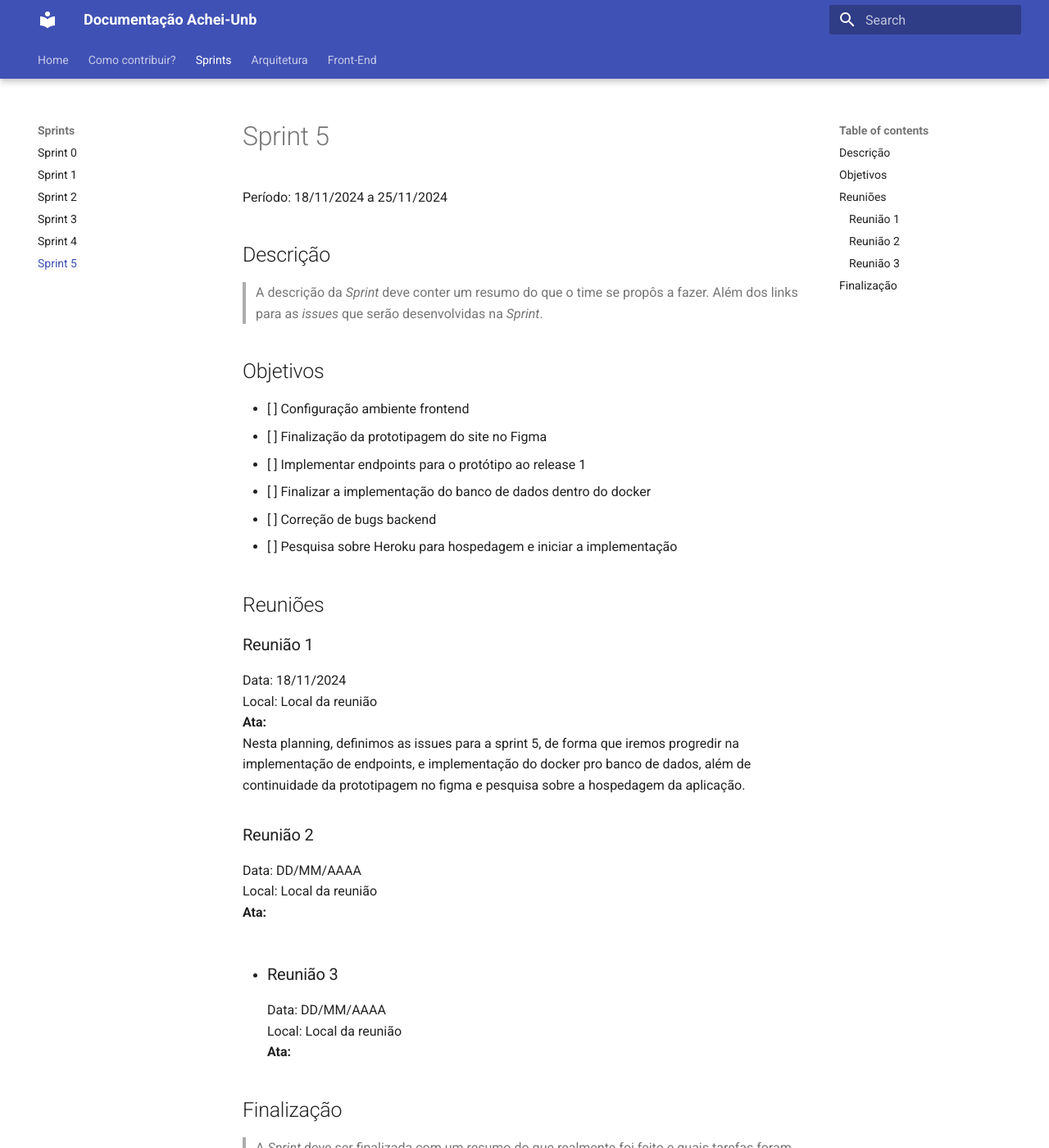
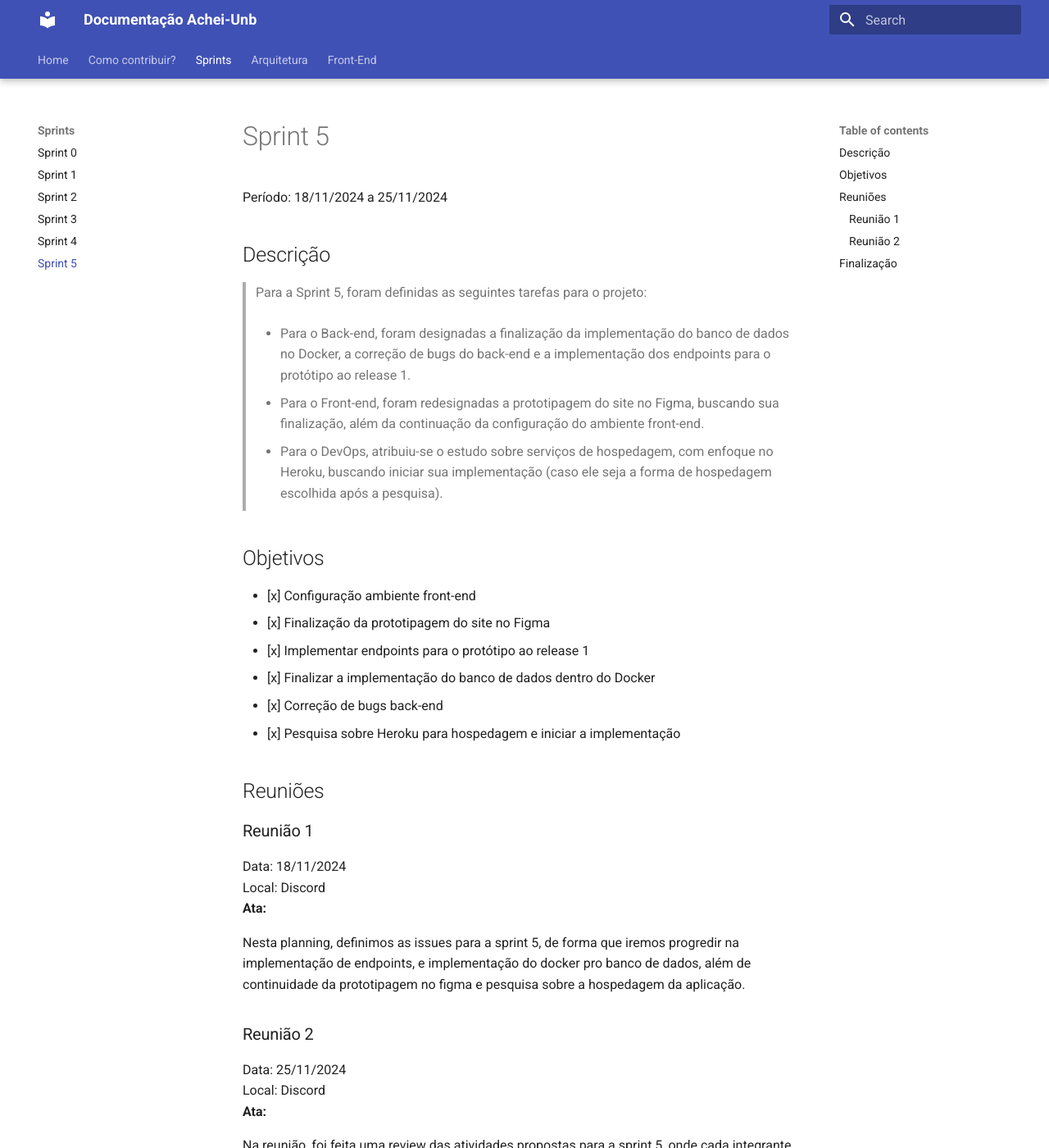
Before and after one commit to zlimaz/2025-1-AcheiUnB-Testes, an MkDocs documentation site: the page built from docs/sprints/sprint-5.md, in a window 1280 px wide and 1400 px high. Shown: the whole window at 82% size. Built offline with MkDocs 1.6.1 and Material for MkDocs 9.7.7, drawn with Linux system fonts in a browser that asks for light colours; some of the changed text lies outside the part shown.

Commit message:
Update sprint-5.md

```diff
--- a/docs/sprints/sprint-5.md
+++ b/docs/sprints/sprint-5.md
@@ -2,40 +2,43 @@
 Período: 18/11/2024 a 25/11/2024
 
 ## Descrição
-> A descrição da _Sprint_ deve conter um resumo do que o time se propôs a fazer. Além dos links para as _issues_ que serão desenvolvidas na _Sprint_.
+> Para a Sprint 5, foram definidas as seguintes tarefas para o projeto:
+
+> - Para o Back-end, foram designadas a finalização da implementação do banco de dados no Docker, a correção de bugs do back-end e a implementação dos endpoints para o protótipo ao release 1.
+
+> - Para o Front-end, foram redesignadas a prototipagem do site no Figma, buscando sua finalização, além da continuação da configuração do ambiente front-end.
+
+> - Para o DevOps, atribuiu-se o estudo sobre serviços de hospedagem, com enfoque no Heroku, buscando iniciar sua implementação (caso ele seja a forma de hospedagem escolhida após a pesquisa).
 
 ## Objetivos
-- [ ] Configuração ambiente frontend
-- [ ] Finalização da prototipagem do site no Figma
-- [ ] Implementar endpoints para o protótipo ao release 1
-- [ ] Finalizar a implementação do banco de dados dentro do docker
-- [ ] Correção de bugs backend
-- [ ] Pesquisa sobre Heroku para hospedagem e iniciar a implementação
+- [x] Configuração ambiente front-end
+- [x] Finalização da prototipagem do site no Figma
+- [x] Implementar endpoints para o protótipo ao release 1
+- [x] Finalizar a implementação do banco de dados dentro do Docker
+- [x] Correção de bugs back-end
+- [x] Pesquisa sobre Heroku para hospedagem e iniciar a implementação
 
 ## Reuniões
 ### Reunião 1
 Data: 18/11/2024
-Local: Local da reunião
+Local: Discord
 **Ata:**
+
 Nesta planning, definimos as issues para a sprint 5, de forma que iremos progredir na implementação de endpoints, e implementação do docker pro banco de dados, além de continuidade da prototipagem no figma e pesquisa sobre a hospedagem da aplicação.
 
 
 ### Reunião 2
-Data: DD/MM/AAAA
-Local: Local da reunião
+Data: 25/11/2024
+Local: Discord
 **Ata:**
 
-
-- ### Reunião 3
-Data: DD/MM/AAAA
-Local: Local da reunião
-**Ata:**
+Na reunião, foi feita uma review das atividades propostas para a sprint 5, onde cada integrante disse como foi seu desenvolvimento durante a semana. Foi testado por alguns membros o protótipo do projeto, em diferentes aparelhos eletrônicos, onde foram encontrados alguns pequenos erros (na área de "itens perdidos", por exemplo) relacionados ao template. Incluído nesse processo de review, foi apresentado o "coelho" sobre Heroku. Na retrospectiva, foram levantados os tópicos "O que nos ajudou a avançar?", "O que nos deteve?", "Como podemos fazer as coisas de forma diferente?" e "O que devemos fazer a seguir?", onde chegamos na conclusão que já adicionamos a maioria das ideias necessárias no "Como podemos fazer as coisas de forma diferente?".
 
 
 ## Finalização
-> A _Sprint_ deve ser finalizada com um resumo do que realmente foi feito e quais tarefas foram postergadas para a próxima _Sprint_. Além disso, deve conter um link para as _issues_ que foram fechadas.
+> De maneira geral, o desenvolvimento das issues foi feito com êxito na sprint 5, com exceção da issue do DevOps, a qual será, parcialmente, adiada para a sprint 6 (decisão de qual serviço de hospedagem a ser utilizado no projeto e implementação da hospedagem escolhida). Embora as adversidades, a sprint foi boa.
 
 ---
 
 **Observações:**
-> Esse espaço deve ser utilizado para registrar qualquer observação que o time julgar pertinente.
+> Back-end está muito adiantado! É importante que a comunicação entre os membros melhore, especialmente entre os DevOps! 36 stars no projeto!
```
